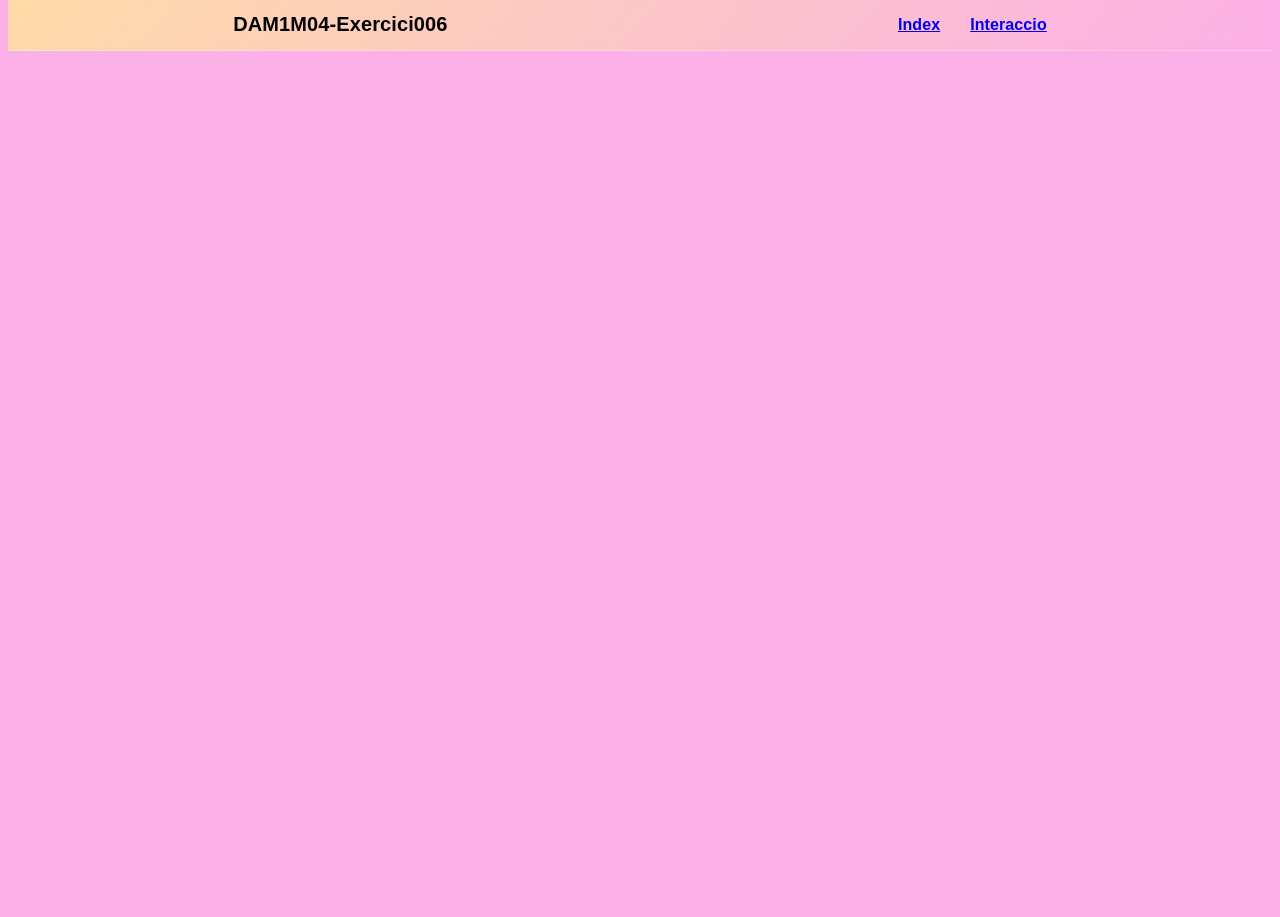
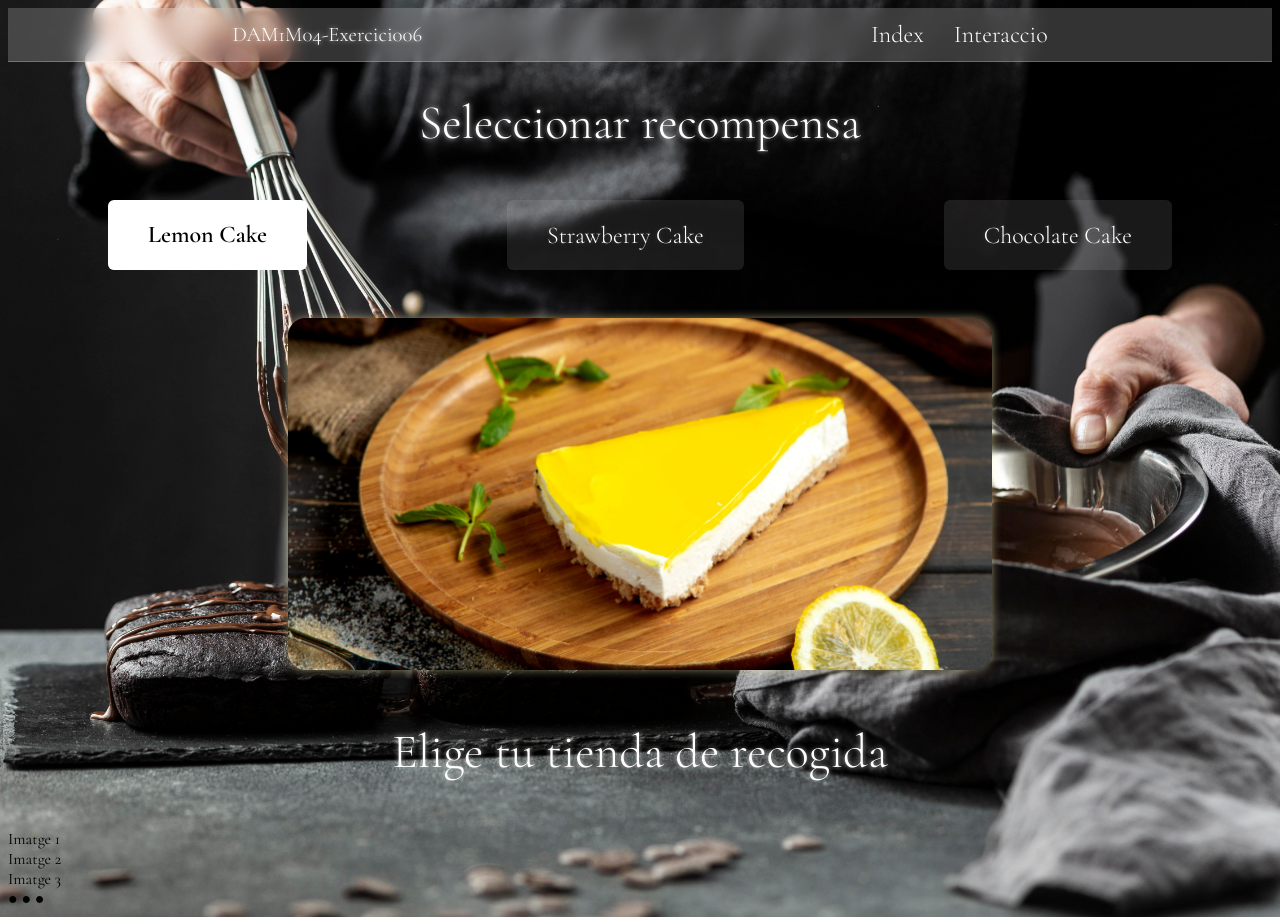
Before and after one commit to javier1410/DAM1M04-Exercici006, a plain HTML site: page interaccio.html in a window 1280 px wide. Before the commit the page ends 800 px from the top, so only its background shows below. Drawn offline with nearby package versions, Linux system fonts and the light colour scheme.

Commit message:
actualizacion

```diff
--- a/estils.css
+++ b/estils.css
@@ -1,48 +1,32 @@
-body {
-    margin-top: 0;
-    font-family:Arial, Helvetica, sans-serif;
-    letter-spacing: 0.1px;
-    animation: fondoColor 10s ease-in-out infinite;
-    font-weight: bold;
 
-}
+  body{
+    background-image: url(/assets/vista-frontal-del-chef-de-reposteria-preparando-pastel-con-chocolate.jpg);
+    background-size: cover;
+    background-position: center;
 
-@keyframes fondoColor {
-  0% {
-    background-color: #ffee8c; /* amarillo pastel */
-  }
-
-  50% {
-    background-color: #fbb0e7; /* rosa pastel */
-  }
-
-  100% {
-    background-color: #ffee8c; /* lila suave */
-  }
+     font-family: 'Cormorant Garamond', serif;
 
 
   }
 
 
+header{
+    background: rgb(255, 255, 255,0.2);
+    position: sticky;
+    top: 0;
 
 
-
-header{
-
-    background: linear-gradient(
-    135deg,
-    rgba(255, 238, 140, 0.7),
-    rgba(251, 176, 231, 0.7));
-    position: sticky;
-     z-index: 10;
-    top:0;
     backdrop-filter: blur(10px); /* efecto glass/frosted */
     border-bottom: 0.7px solid rgba(255, 255, 255, 0.25);
-
+    color:white;
 }
 
 a{
+font-size: 1.5rem;
+font-weight: 100;
+text-decoration: none;
 transition: 0.2s ease;
+color: white;
 }
 a:hover{
     transform: scale(1.05);
@@ -58,10 +42,24 @@ a:hover{
     gap: 30px;
 }
 .logo{
-    font-size: 20px;
+    font-size: 1.3rem;
+    font-weight: 200;
 
 }
 
+h1{
+     font-size: 3rem;
+    font-weight: 200;
+    color: white;
+    text-shadow:  0px 0px 5px rgba(255, 255, 255, 0.7);;
+}
+h3{
+     font-size: 1.3rem;
+    font-weight: 100;
+    color: white;
+    text-shadow:  0px 0px 5px rgba(0, 0, 0, 0.7);;
+
+}
 /*-------------------------------------INDEX-------------------------*/
  main{
     display: flex;
@@ -73,10 +71,11 @@ a:hover{
     flex-direction: column;
     width: 35rem;
     background-color: rgb(255, 255, 255);
-    border: black solid;
+    border: rgb(61, 61, 61) solid;
     border-radius: 15px;
     padding: 1rem;
-    box-shadow: 0px 0px 5px rgba(0,0,0,0.4);
+    box-shadow:  0px 0px 5px rgba(255, 255, 255, 1);
+
     gap: 1rem;
  }
 
@@ -91,12 +90,12 @@ a:hover{
 }
 input:hover{
      cursor: pointer;
-     background-color: #eedeff;
+     background-color: #d5d5d5;
 
 }
 input:focus {
     outline: none;
-    box-shadow: 0 0 10px #e5d5fe;
+    box-shadow: 0 0 10px #5f5f5f;
     background-color: white;
     transform: scale(1.03);
 
@@ -153,7 +152,7 @@ select:hover {
 
 select:focus {
     outline: none;
-    box-shadow: 0 0 10px #e5d5fe;
+    box-shadow: 0 0 10px #5f5f5f;
     background-color: white;
     transform: scale(1.03);
 }
@@ -200,3 +199,99 @@ button:hover{
     background-color: #eedeff;
 
 }
+
+
+/*-------------------------------------INTERACCIÓ-------------------------*/
+input[type="radio"] {
+    display: none;
+}
+
+.tab_botones {
+    display: flex;
+    justify-content: space-around;
+}
+
+
+.tab_botones label {
+    display: flex;
+    justify-content: center;
+    align-items: center;
+    padding: 1.25rem 2.50rem;
+    color: white;
+    background: rgb(238, 238, 238,0.1);
+    border-radius: 6px;
+    cursor: pointer;
+    margin-bottom: 3rem;
+
+    font-size: 1.5rem;
+    font-weight: 200;
+    text-shadow: 0px 0px 5px rgb(255, 255, 255, 0.2);
+}
+
+.cake{
+    display: flex;
+    justify-content: center;
+    margin-bottom:3rem ;
+}
+
+.tab_botones label:hover {
+ transform: scale(1.1);
+}
+.contenido { /* hacemos desaparecer  el contenido*/
+    display: none;
+    margin: 0;
+   text-align: center;
+
+
+
+}
+.contenido img {
+    width: 44rem;
+    height: 22rem;
+    object-fit: cover;  /* se ajusta sin deformarse */
+    border-radius: 18px;
+
+
+}
+
+.contenido_1 img{
+    box-shadow: 0px 0px 10px rgba(255, 250, 184, 0.5);
+}
+.contenido_2 img{
+    box-shadow: 0px 0px 10px rgba(244, 78, 208, 0.5);
+}
+
+.contenido_3 img{
+    box-shadow: 0px 0px 10px rgba(255, 255, 255, 0.5);
+}
+
+
+
+
+/*conectar cada radio con su contenido*/
+body:has(#t1:checked) .contenido_1 {
+    display: block;
+}
+
+body:has(#t2:checked) .contenido_2 {
+    display: block;
+}
+
+body:has(#t3:checked) .contenido_3 {
+    display: block;
+}
+
+/*cambiar de color cuando  esta seleccionado*/
+
+body:has(#t1:checked) .tab_botones label[for="t1"],
+body:has(#t2:checked) .tab_botones label[for="t2"],
+body:has(#t3:checked) .tab_botones label[for="t3"] {
+    background: white;
+    color: black;
+    border-bottom: 1px solid white;
+    font-weight: bold;
+}
+
+.tabs_contenido{
+    margin-bottom: 3rem;
+}
--- a/interaccio.html
+++ b/interaccio.html
@@ -5,8 +5,13 @@
     <meta name="viewport" content="width=device-width, initial-scale=1.0">
     <title>Document</title>
     <link rel="stylesheet" href="estils.css">
+
+    <link rel="preconnect" href="https://fonts.googleapis.com">
+    <link rel="preconnect" href="https://fonts.gstatic.com" crossorigin>
+    <link href="https://fonts.googleapis.com/css2?family=Cormorant+Garamond:wght@300;400;500;600&display=swap" rel="stylesheet">
+
 </head>
-<body>
+<body class="interaccio_body">
     <header>
         <div class="nav_bar">
             <h1 class="logo">DAM1M04-Exercici006</h1>
@@ -17,5 +22,60 @@
         </div>
     </header>
 
+     <h1 class="cake">Seleccionar recompensa</h1>
+
+
+    <section class="tab_container">
+
+        <input type="radio" id="t1" name="tabs" checked>
+        <input type="radio" id="t2" name="tabs">
+        <input type="radio" id="t3" name="tabs">
+
+        <div class="tab_botones">
+            <label for="t1">Lemon Cake</label>
+            <label for="t2">Strawberry Cake</label>
+            <label for="t3">Chocolate Cake</label>
+        </div>
+    </section>
+
+        <section class="tabs_contenido">
+
+        <div class="contenido contenido_1">
+        <img src="./assets/tarta-de-queso-de-limon-sobre-la-mesa.jpg" alt="">
+        </div>
+
+        <div class="contenido contenido_2">
+            <img src="./assets/delicioso-pastel-rosa-con-rosas.jpg" alt="">
+        </div>
+
+        <div class="contenido contenido_3">
+         <img src="./assets/pastel-de-chocolate-en-un-plato-negro.jpg" alt="">
+
+        </div>
+    </section>
+
+
+    <section class="carousel-section">
+    <h1 class="cake">Elige tu tienda de recogida</h2>
+
+    <div class="carousel">
+
+        <input type="radio" id="c1" name="carousel" checked>
+        <input type="radio" id="c2" name="carousel">
+        <input type="radio" id="c3" name="carousel">
+
+        <div class="slide s1">Imatge 1</div>
+        <div class="slide s2">Imatge 2</div>
+        <div class="slide s3">Imatge 3</div>
+
+        <div class="carousel-controls">
+            <label for="c1">●</label>
+            <label for="c2">●</label>
+            <label for="c3">●</label>
+        </div>
+    </div>
+
+
+
 </body>
 </html>
```
Also changed, not shown: index.html (+8 -3 lines), assets/delicioso-pastel-rosa-con-rosas.jpg (added), assets/pastel-de-chocolate-en-un-plato-negro.jpg (added), assets/tarta-de-queso-de-limon-sobre-la-mesa.jpg (added), assets/vista-frontal-del-chef-de-reposteria-preparando-pastel-con-chocolate.jpg (added), 3 other files.
